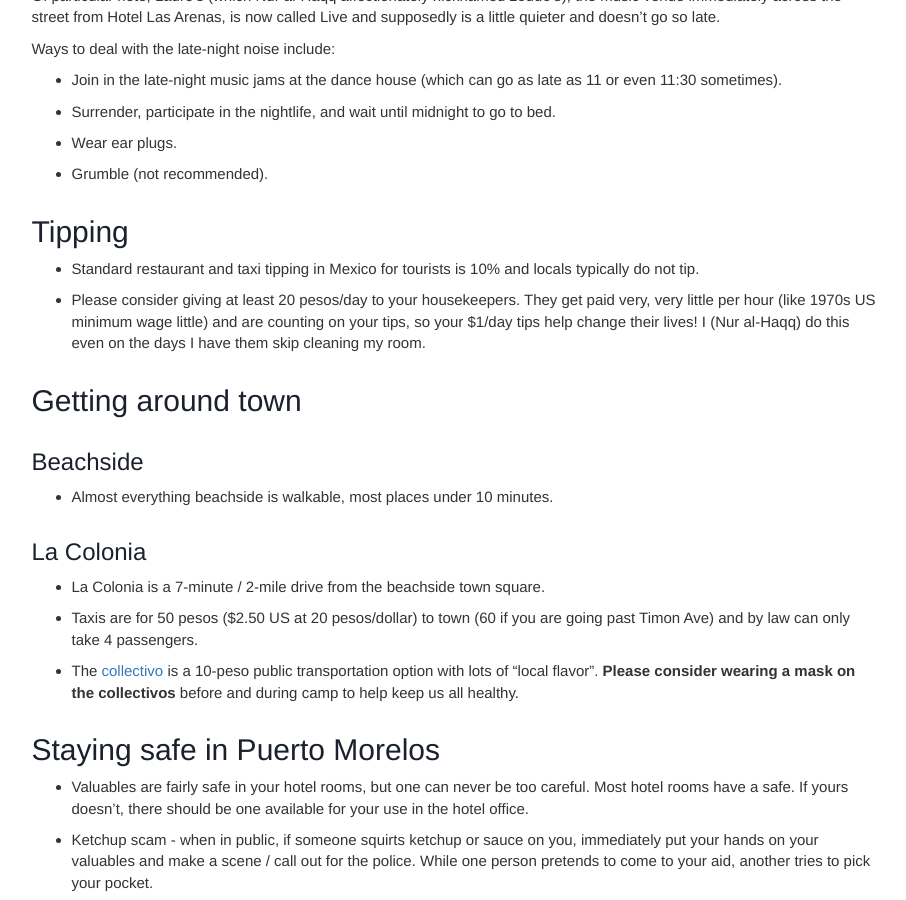
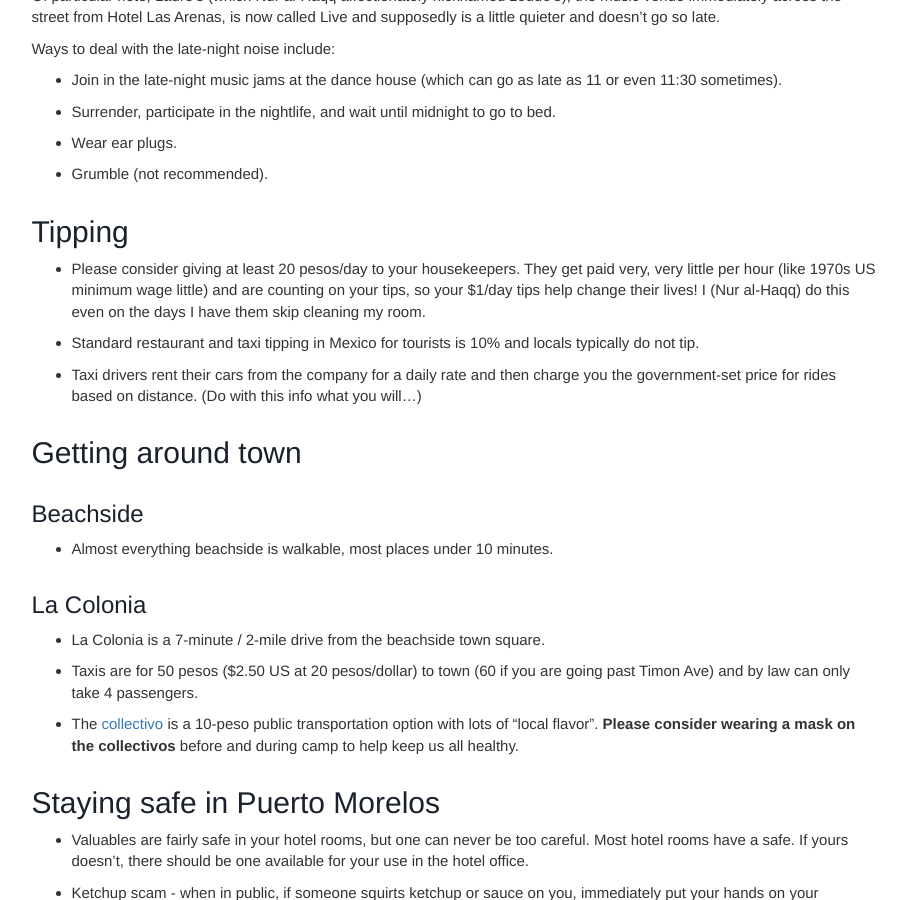
Before and after one commit to davewalker60/pmdup, a Jekyll site: the page built from pages/content/puerto-morelos-content.md, in a window 1280 px wide and 900 px high, scrolled down 1102 px. Shown: the whole window, without its empty margins (331-1237 px from the left). Built offline with Jekyll 4.4.1, drawn with Linux system fonts in a browser that asks for light colours; our own code applies the rules of GitHub Pages for plain Markdown files; comment, search, counter and statistics services are not loaded.

Commit message:
tipping update

```diff
--- a/pages/content/puerto-morelos-content.md
+++ b/pages/content/puerto-morelos-content.md
@@ -29,8 +29,9 @@ Ways to deal with the late-night noise include:
 
 # Tipping
 
+- Please consider giving at least 20 pesos/day to your housekeepers. They get paid very, very little per hour (like 1970s US minimum wage little) and are counting on your tips, so your $1/day tips help change their lives! I (Nur al-Haqq) do this even on the days I have them skip cleaning my room.
 - Standard restaurant and taxi tipping in Mexico for tourists is 10% and locals typically do not tip.
-- Please consider giving at least 20 pesos/day to your housekeepers. They get paid very, very little per hour (like 1970s US minimum wage little) and are counting on your tips, so your $1/day tips help change their lives! I (Nur al-Haqq) do this even on the days I have them skip cleaning my room.
+- Taxi drivers rent their cars from the company for a daily rate and then charge you the government-set price for rides based on distance. (Do with this info what you will...)
 
 # Getting around town
 
```
